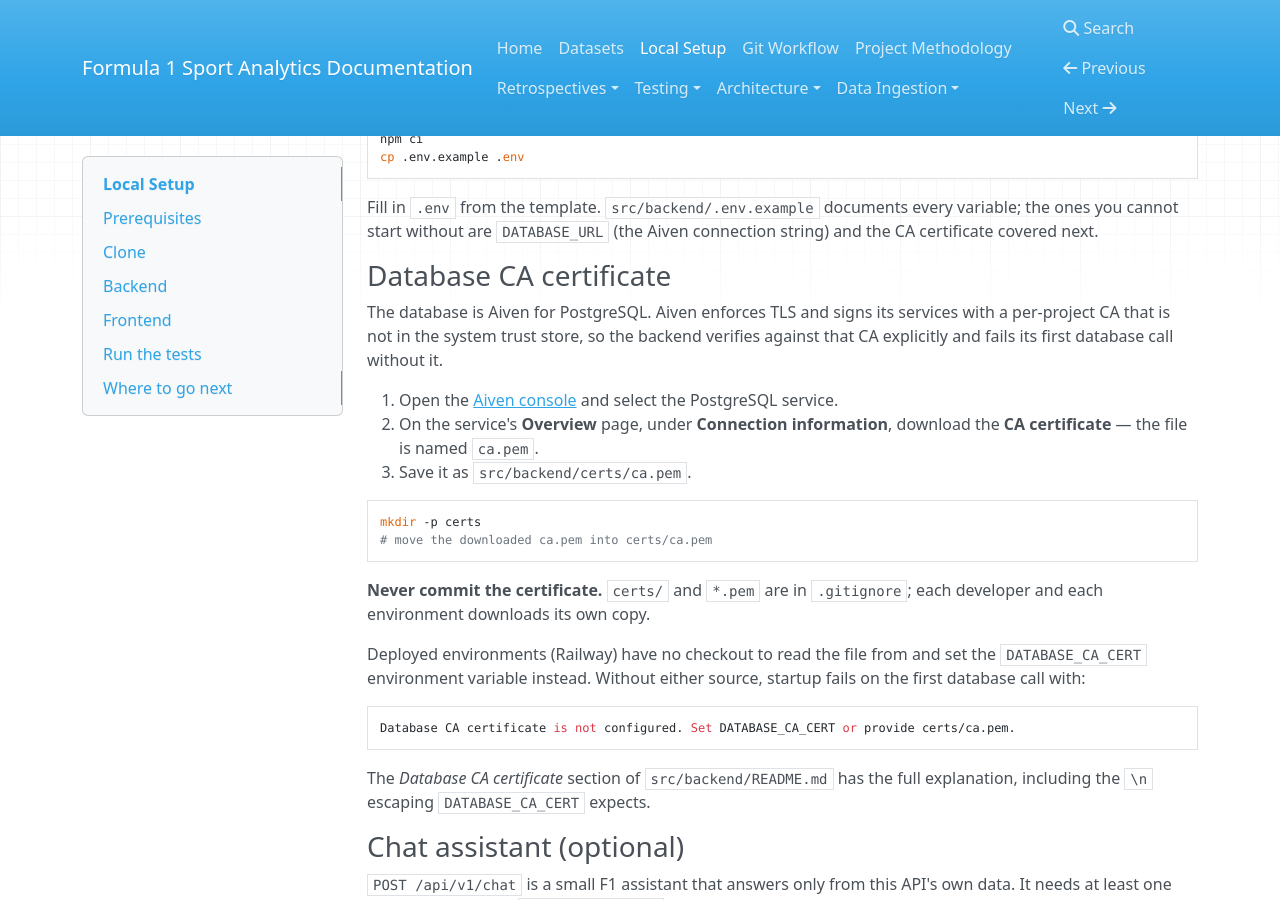
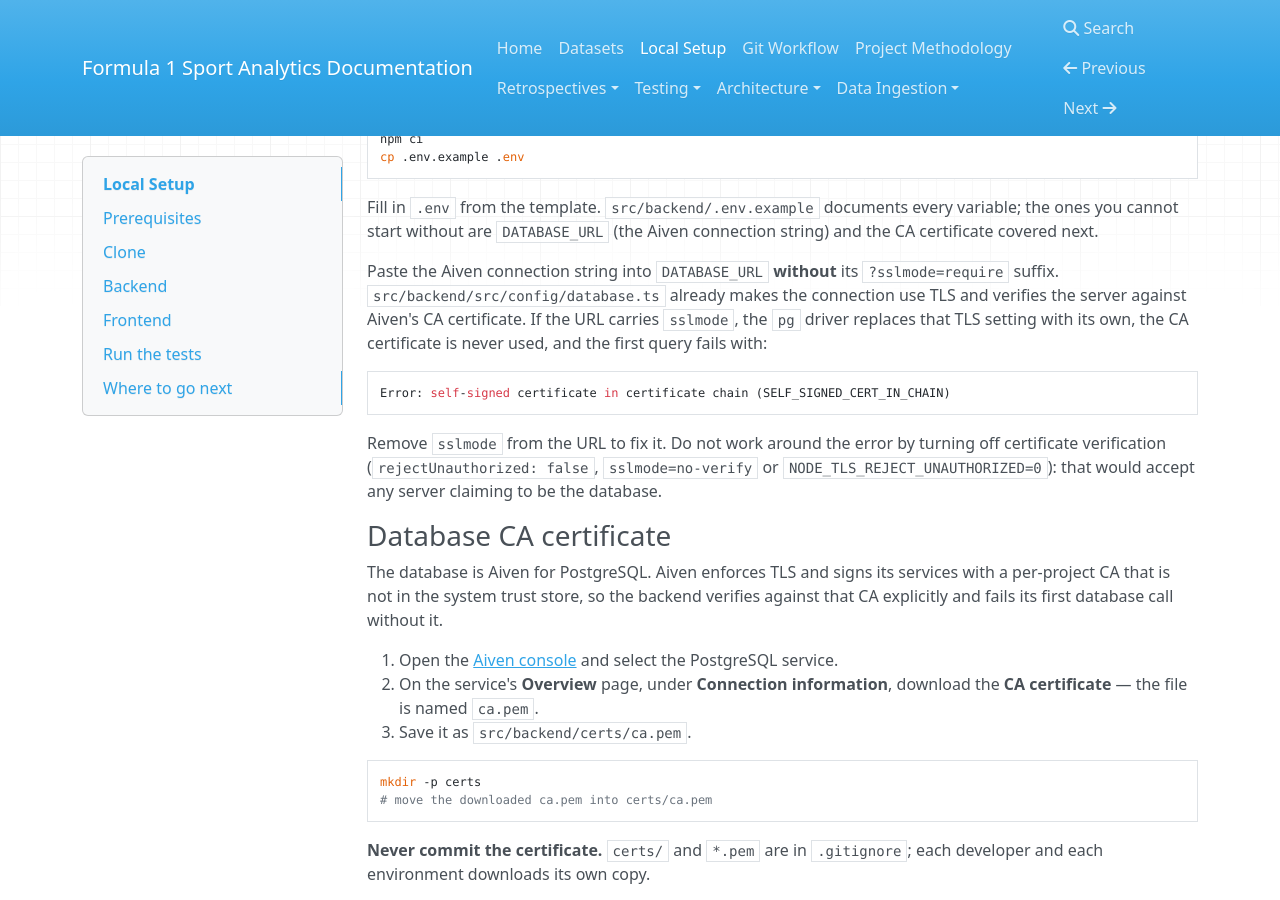
Before and after one commit to kayuraGovindsammy-del/Formula-One-SportsAnalytics, an MkDocs documentation site: the page built from docs/setup.md, in a window 1280 px wide and 900 px high, scrolled down 883 px. Built offline with MkDocs 1.6.1, drawn with Linux system fonts in a browser that asks for light colours; nearby versions of some CDN libraries.

Commit message:
docs(setup): drop sslmode from DATABASE_URL so the Aiven CA is used
With ?sslmode=require in DATABASE_URL, a local connection fails with
SELF_SIGNED_CERT_IN_CHAIN even though certs/ca.pem is present.

Cause, from pg 8.23.0 / pg-connection-string 2.14.0: pg merges the
parsed connection string over the config passed to new Pool()
(connection-parameters.js: Object.assign({}, config,
parse(connectionString))). sslmode makes the parser set ssl to {}
(require is treated as verify-full), which replaces our
{ rejectUnauthorized: true, ca } from config/database.ts. The CA is
dropped, and Aiven's certificate is checked against the system trust
store and rejected. Checked offline with pg's ConnectionParameters:
the effective ssl is {} with sslmode and our object without it.

.env.example said to keep sslmode=require. It and setup.md now say to
remove it, matching src/backend/README.md. database.ts already
requires TLS with verification against the Aiven CA, so security is
unchanged. Both warn never to work around the error by turning off
certificate verification.

Co-Authored-By: Claude Opus 5.5 <noreply@anthropic.com>

````diff
--- a/docs/setup.md
+++ b/docs/setup.md
@@ -39,6 +39,21 @@ cp .env.example .env
 Fill in `.env` from the template. `src/backend/.env.example` documents every
 variable; the ones you cannot start without are `DATABASE_URL` (the Aiven
 connection string) and the CA certificate covered next.
+
+Paste the Aiven connection string into `DATABASE_URL` **without** its
+`?sslmode=require` suffix. `src/backend/src/config/database.ts` already makes
+the connection use TLS and verifies the server against Aiven's CA certificate.
+If the URL carries `sslmode`, the `pg` driver replaces that TLS setting with
+its own, the CA certificate is never used, and the first query fails with:
+
+```
+Error: self-signed certificate in certificate chain (SELF_SIGNED_CERT_IN_CHAIN)
+```
+
+Remove `sslmode` from the URL to fix it. Do not work around the error by
+turning off certificate verification (`rejectUnauthorized: false`,
+`sslmode=no-verify` or `NODE_TLS_REJECT_UNAUTHORIZED=0`): that would accept
+any server claiming to be the database.
 
 ### Database CA certificate
 
````
Also changed, not shown: 1 other file.
